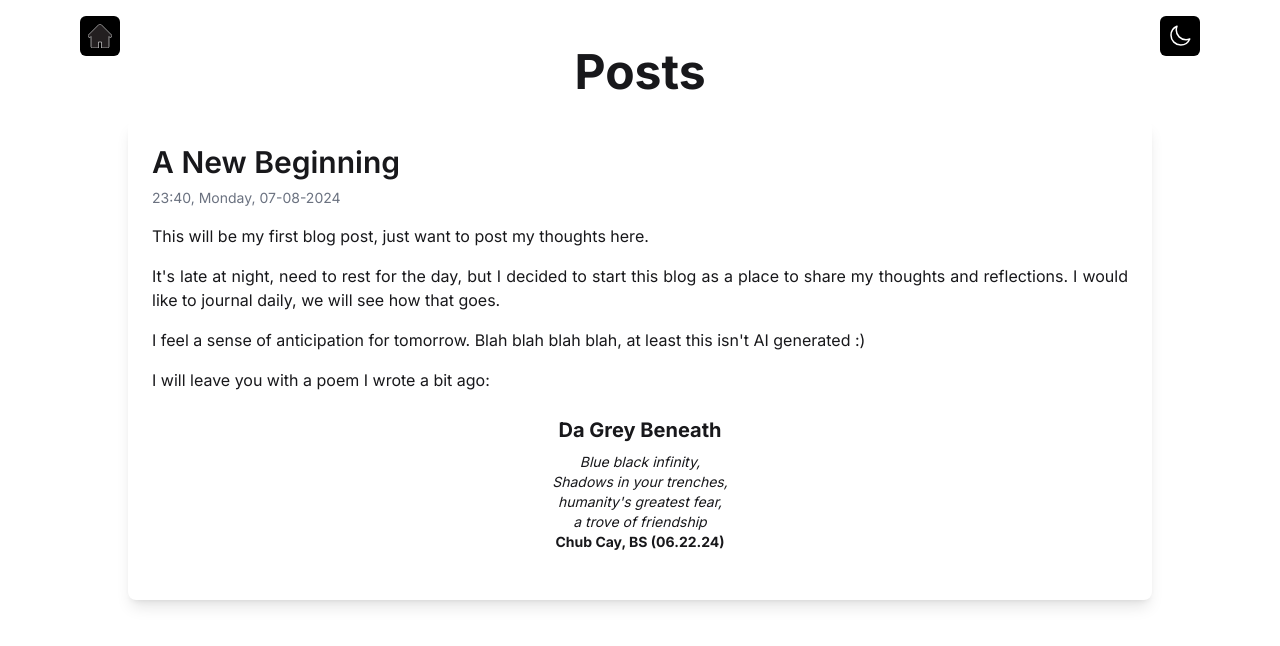
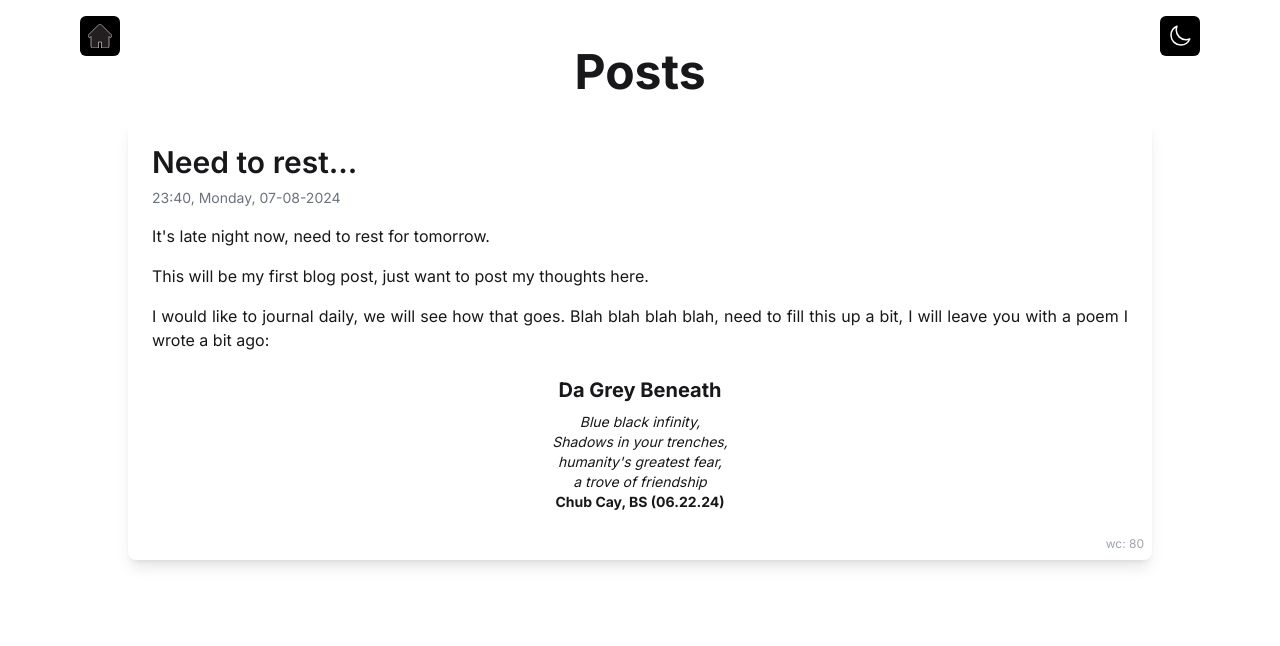
Before and after one commit to QuinteroSantiago/santiago-quintero-quiroga-portfolio, a React (Vite) app: page /blog in a window 1280 px wide. Shown: the top 646 px of the page. Built offline with nearby package versions, Linux system fonts and the light colour scheme; a web font is replaced by a local one.

Commit message:
feat: Add word count for blogs, modify first blog a bit

```diff
--- a/src/pages/Blog.jsx
+++ b/src/pages/Blog.jsx
@@ -5,12 +5,11 @@ function Blog() {
     const blogPosts = [
         {
             id: 1,
-            title: 'A New Beginning',
+            title: 'Need to rest...',
             date: '23:40, Monday, 07-08-2024',
-            content: `This will be my first blog post, just want to post my thoughts here.\n\n
-            It's late at night, need to rest for the day, but I decided to start this blog as a place to share my thoughts and reflections. I would like to journal daily, we will see how that goes.\n\n
-            I feel a sense of anticipation for tomorrow. Blah blah blah blah, at least this isn't AI generated :)\n\n\
-            I will leave you with a poem I wrote a bit ago:
+            content: `It's late night now, need to rest for tomorrow.
+            This will be my first blog post, just want to post my thoughts here.
+            I would like to journal daily, we will see how that goes. Blah blah blah blah, need to fill this up a bit, I will leave you with a poem I wrote a bit ago:
             >>poem
             Da Grey Beneath
             Blue black infinity,\n
@@ -18,7 +17,7 @@ function Blog() {
             humanity's greatest fear,\n
             a trove of friendship
             Chub Cay, BS (06.22.24)<<`
-        },
+        }
     ];
 	const [theme, setTheme] = useState(null);
 
@@ -107,6 +106,10 @@ function Blog() {
         );
     };
 
+    const countWords = (text) => {
+        return text.split(/\s+/).filter(Boolean).length;
+    };
+
     return (
         <>
             <div className="fixed top-4 z-10 flex justify-between w-full px-20">
@@ -133,10 +136,13 @@ function Blog() {
                         <h1 className="text-5xl font-bold mb-6">Posts</h1>
                         <div className="space-y-6">
                             {sortedPosts.map(post => (
-                                <div key={post.id} className="bg-white dark:bg-gray-800 shadow-lg rounded-lg p-6">
+                                <div key={post.id} className="bg-white dark:bg-gray-800 shadow-lg rounded-lg p-6 relative">
                                     <h2 className="text-3xl font-semibold mb-2 text-justify">{post.title}</h2>
                                     <p className="text-sm text-gray-500 mb-4 text-justify">{post.date}</p>
                                     {renderFormattedText(post.content)}
+                                    <span className="text-xs text-gray-400 absolute bottom-2 right-2">
+                                        wc: {countWords(post.content)}
+                                    </span>
                                 </div>
                             ))}
                         </div>
```
